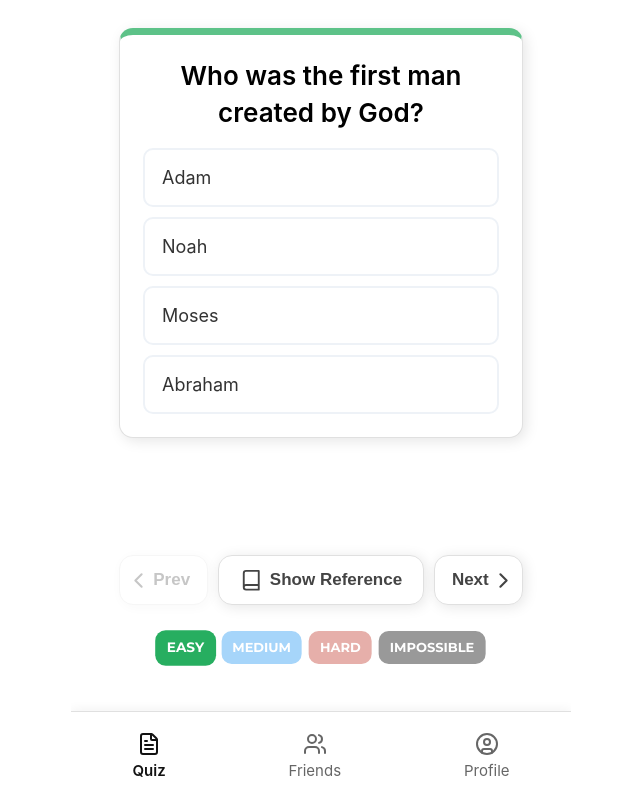
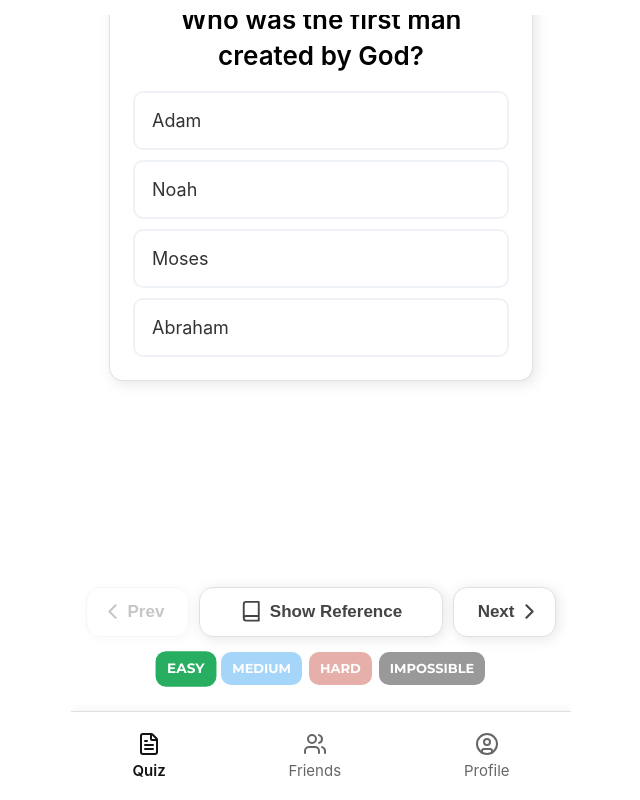
Before and after one commit to Rythebibleguy/React-SPA, a React (Vite) app: page / in a window 1280 px wide. Both pictures are taken after a click on the button "Play". Shown: the whole page, without its empty margins (319-959 px from the left). Built offline with nearby package versions, Linux system fonts and the light colour scheme.

Commit message:
quiz updates

```diff
--- a/src/App.css
+++ b/src/App.css
@@ -3,8 +3,8 @@
   max-width: calc(100 * var(--app-width));
   height: calc(100 * var(--app-height));
   margin: 0 auto;
-  padding: calc(5 * var(--element-width));
-  padding-bottom: calc(25 * var(--element-width)); /* Space for bottom nav */
+  padding: calc(3 * var(--element-width));
+  padding-bottom: calc(23 * var(--element-width)); /* Space for bottom nav */
   text-align: center;
   background-color: #ffffff;
   position: relative;
--- a/src/components/QuizView.css
+++ b/src/components/QuizView.css
@@ -4,6 +4,7 @@
   height: 100%;
   display: flex;
   flex-direction: column;
+  gap: calc(3 * var(--element-width));
 }
 
 /* Questions Container */
@@ -18,12 +19,8 @@
   gap: 0;
   overflow-y: hidden;
   align-items: center;
-  position: absolute;
-  top: 50%;
-  left: 0;
-  right: 0;
-  transform: translateY(-50%);
-  padding: calc(4.6 * var(--element-width)) 0;
+  flex: 1;
+  min-height: 0;
 }
 
 .quiz-view__questions::-webkit-scrollbar {
@@ -291,12 +288,7 @@
   display: flex;
   justify-content: center;
   width: 100%;
-  padding: 0 calc(4.6 * var(--element-width));
   box-sizing: border-box;
-  position: absolute;
-  bottom: calc(14 * var(--element-width));
-  left: 0;
-  right: 0;
 }
 
 .quiz-view__actions-buttons {
@@ -382,11 +374,7 @@
   justify-content: center;
   gap: calc(1.4 * var(--element-width));
   flex-wrap: nowrap;
-  position: absolute;
-  bottom: calc(2.2 * var(--element-width));
-  left: 50%;
-  transform: translateX(-50%);
-  z-index: 10;
+  flex-shrink: 0;
 }
 
 .quiz-view__difficulty-dot {
```
